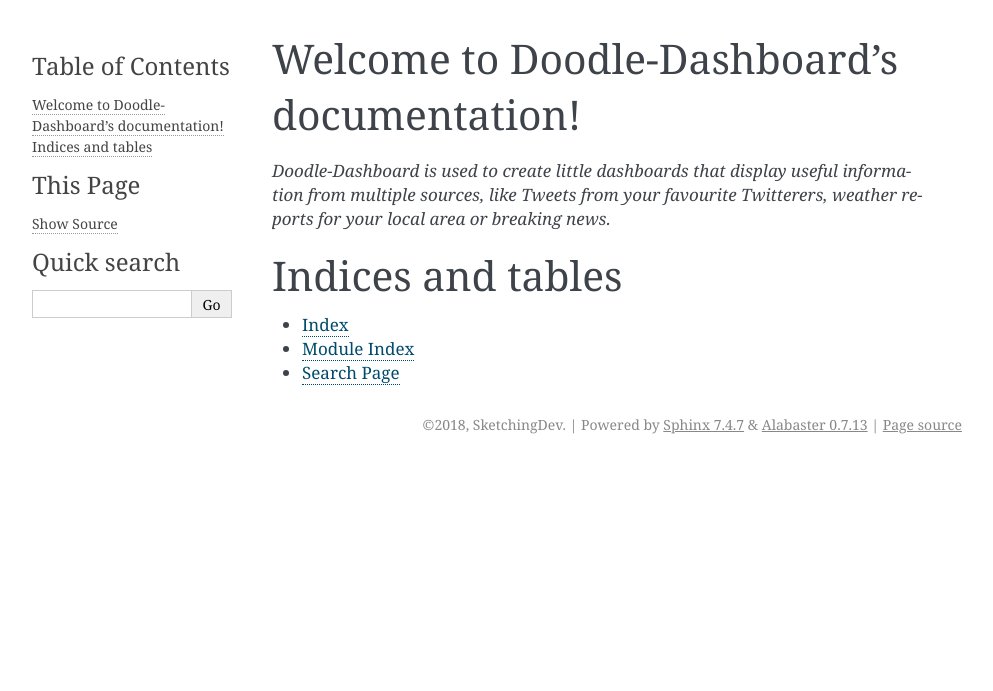
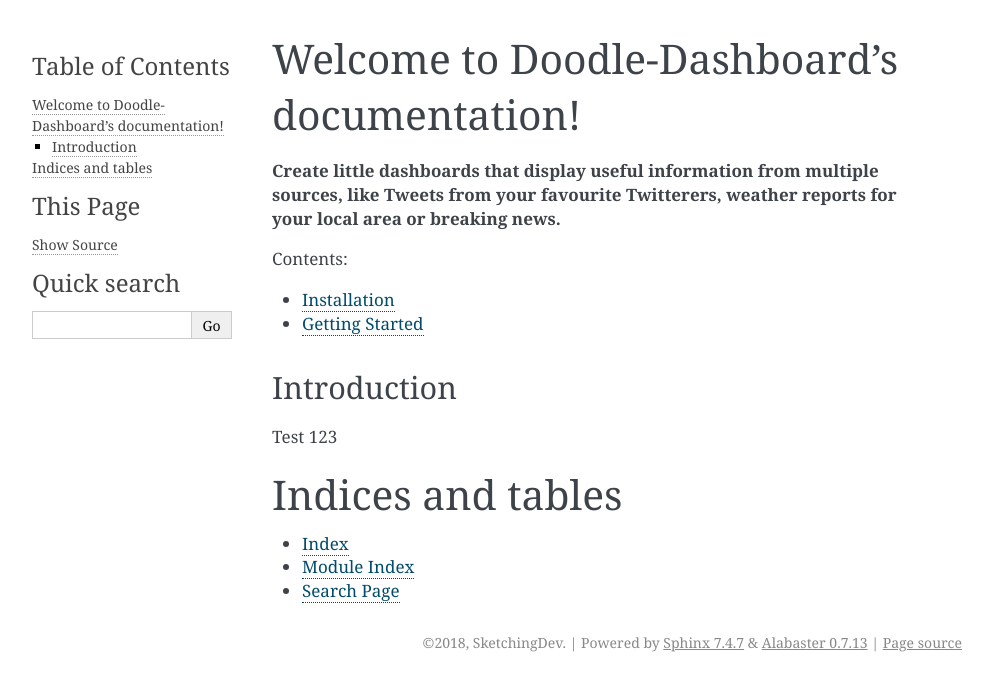
Before and after one commit to SketchingDev/Doodle-Dashboard, a Sphinx documentation site: the page built from docs/index.rst, in a window 1280 px wide. Shown: the top 691 px of the page, without its empty margins (148-1141 px from the left). Built offline with Sphinx 7.4.7, drawn with Linux system fonts in a browser that asks for light colours.

Commit message:
Add initial installation and getting started docs

```diff
--- a/README.rst
+++ b/README.rst
@@ -18,7 +18,7 @@
 **Doodle-Dashboard** is used to create little dashboards that display useful information from multiple sources, like
 Tweets from your favourite Twitterers, weather reports for your local area or breaking news.
 
-.. image:: https://raw.githubusercontent.com/SketchingDev/Doodle-Dashboard/master/docs/images/flow-diagram.png
+.. image:: https://raw.githubusercontent.com/SketchingDev/Doodle-Dashboard/docs/_static/flow-diagram.png
 
 Requirements
 ------------
--- a/docs/conf.py
+++ b/docs/conf.py
@@ -42,7 +42,7 @@
 ]
 
 # Add any paths that contain templates here, relative to this directory.
-templates_path = ['_templates']
+# templates_path = ['_templates']
 
 # The suffix(es) of source filenames.
 # You can specify multiple suffix as a list of string:
--- /dev/null
+++ b/docs/getting_started.rst
@@ -0,0 +1,4 @@
+Getting Started
+===============
+
+Coming soon!
--- a/docs/index.rst
+++ b/docs/index.rst
@@ -5,14 +5,21 @@
 
 Welcome to Doodle-Dashboard's documentation!
 ============================================
-*Doodle-Dashboard is used to create little dashboards that display useful information from multiple sources, like Tweets from your favourite Twitterers, weather reports for your local area or breaking news.*
-
+**Create little dashboards that display useful information from multiple sources, like Tweets from your favourite
+Twitterers, weather reports for your local area or breaking news.**
 
 .. toctree::
    :maxdepth: 2
    :caption: Contents:
 
+   installation.rst
+   getting_started.rst
 
+
+Introduction
+------------
+
+Test 123
 
 Indices and tables
 ==================
```
Also changed, not shown: docs/installation.rst (added, +30 -0 lines), docs/_static/flow-diagram.png (renamed from docs/images/flow-diagram.png).
